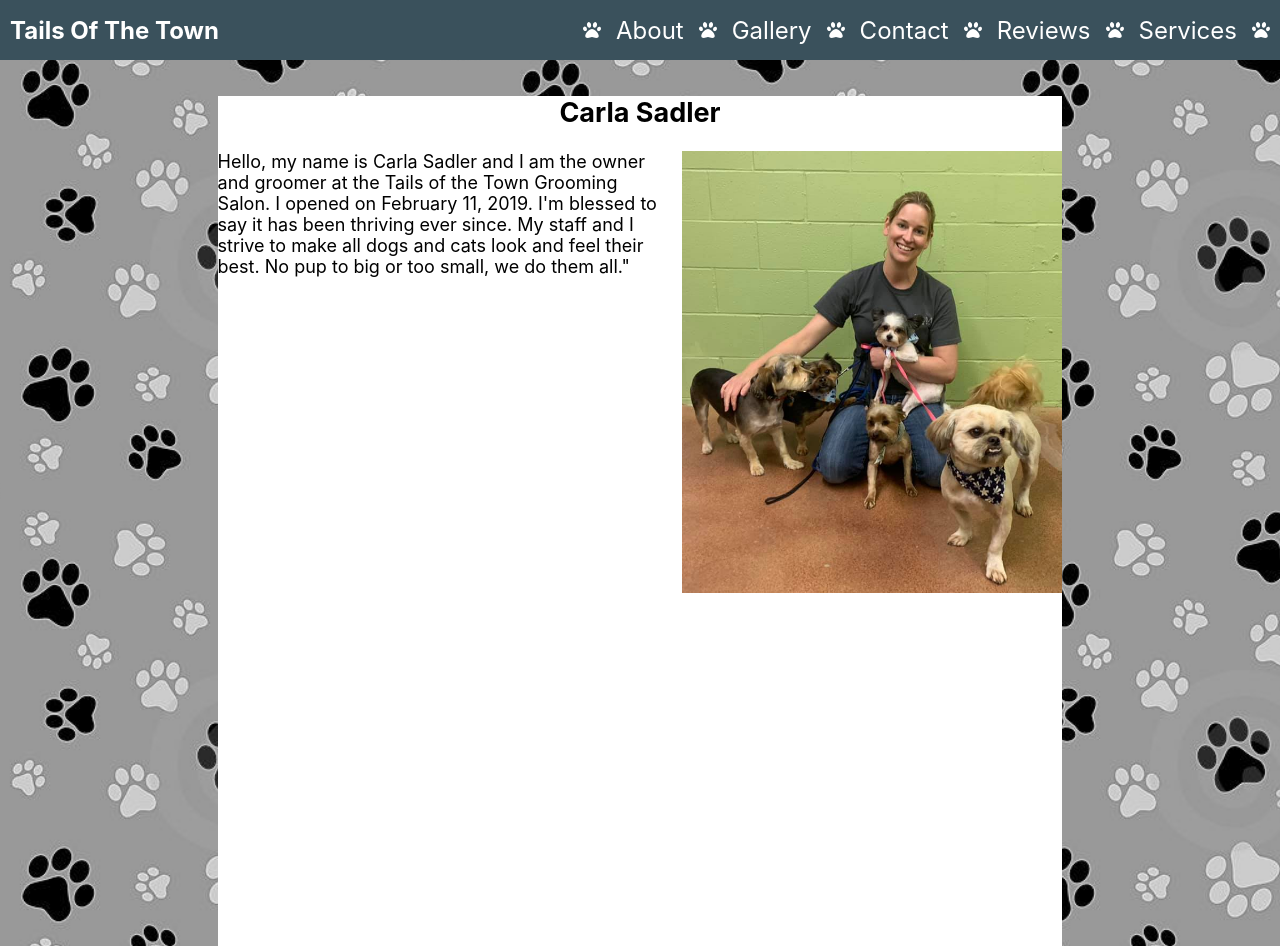
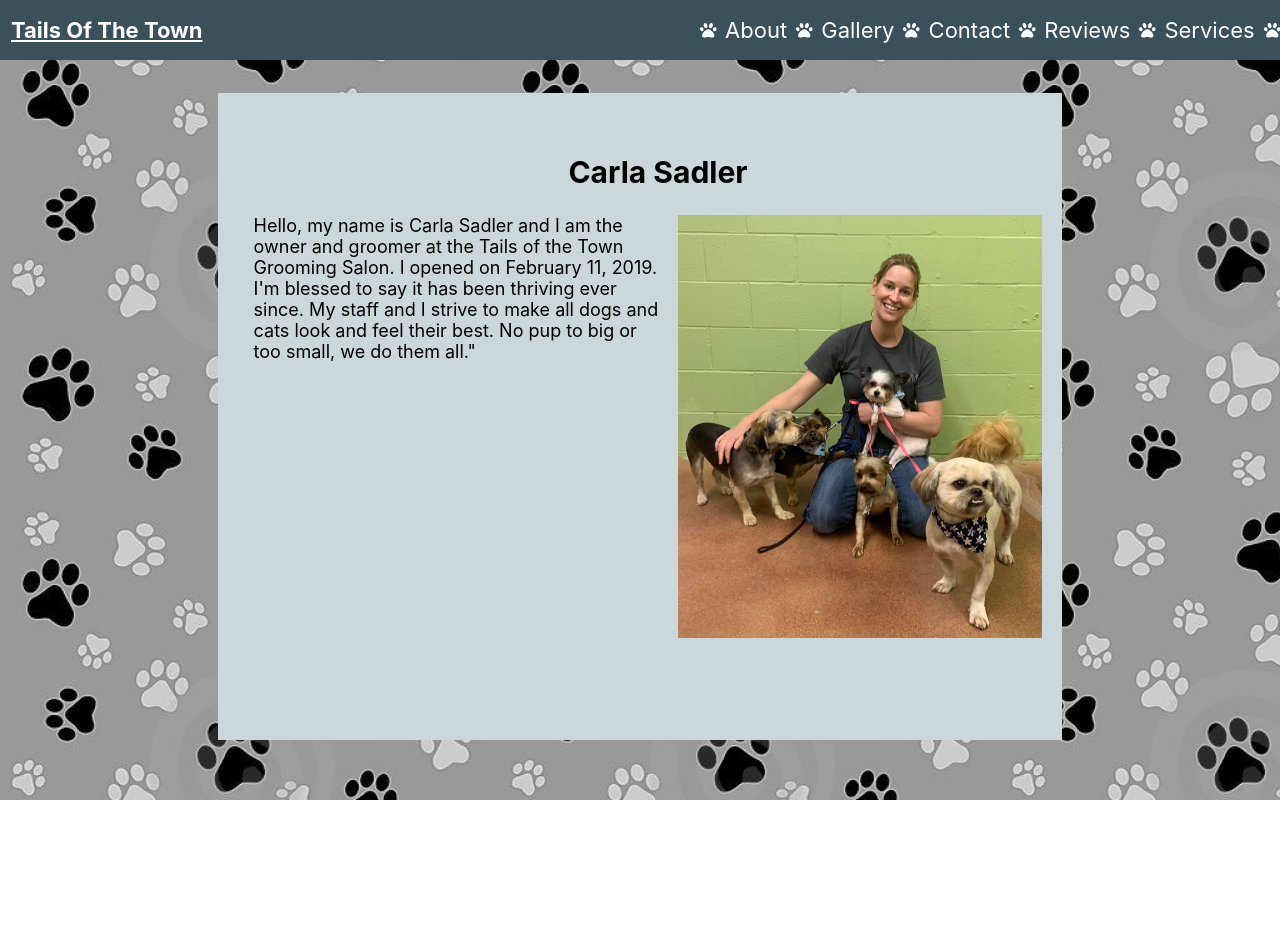
Before and after one commit to Sally-A/tails, a React (Create React App) app: page /about in a window 1280 px wide. After the commit the page ends 800 px from the top, so only its background shows below. Built offline with nearby package versions, Linux system fonts and the light colour scheme.

Commit message:
playing with styling

```diff
--- a/src/App.css
+++ b/src/App.css
@@ -25,7 +25,7 @@ main {
 }
 
 .logo {
-  width: 200px;
+  width: 225px;
   height: 225px;
   float: left;
   clear: right;
@@ -35,16 +35,8 @@ header {
   width: 100%;
   background-color: #7993A0;
   box-shadow: 0px 2px 7px 2px rgba(0,0,0,0.75);
-}
-
-.subMenu {
-  display: flex;
-  flex-direction: column;
-  position: absolute;
-  right: 1px;
-  background-color: #36454d;
-  min-width: 250px;
-  z-index: 1;
+  margin-left: 1em;
+  margin-right: 1em;
 }
 
 .hidden {
@@ -73,29 +65,23 @@ header {
 .nav > h4 {
   position: absolute;
   left: 0;
-  margin: 0;
+  margin: 0 .5em;
 }
 
 nav > a {
-  padding: 0 5px;
+  padding: 0 .4em;
   text-decoration: none;
 }
 
-.subMenu > a, .services > ul > li, .menu, .subMenuMobile > a, nav > svg, .nav > h4 > a {
-  margin: 0 5px;
-  padding: 0 5px;
-  text-decoration: none;
-}
-
-nav > a:link, .subMenu > a:link, .subMenuMobile > a:link, .homepageAbout > div > a:link,  .nav > h4 > a:link {
+nav > a:link, .subMenu > a:link, .homepageAbout > div > a:link,  .nav > h4 > a:link {
   color: white;
 }
 
-nav > a:visited, .subMenu > a:visited, .subMenuMobile > a:visited, .homepageAbout > div > a:visited,  .nav > h4 > a:visited {
+nav > a:visited, .subMenu > a:visited, .homepageAbout > div > a:visited,  .nav > h4 > a:visited {
   color: white;
 }
 
-nav > a:hover, .subMenu > a:hover, .subMenuMobile > a:hover, .homepageAbout > div > a:hover,  .nav > h4 > a:hover {
+nav > a:hover, .subMenu > a:hover, .homepageAbout > div > a:hover,  .nav > h4 > a:hover {
   color: #f5d000;
 }
 
@@ -195,8 +181,7 @@ nav > a:hover, .subMenu > a:hover, .subMenuMobile > a:hover, .homepageAbout > di
 .owner2Pic {
   display: block;
   margin-left: auto;
-  margin-right: auto;
-  padding-right: 10px;
+  margin-right: 2em;
   width: 50%;
   clear: left;
   float: right;
@@ -204,19 +189,29 @@ nav > a:hover, .subMenu > a:hover, .subMenuMobile > a:hover, .homepageAbout > di
 
 
 /*General Styling for About, Services Headers*/
-.about {
-  margin-top: 75px;
-  padding-bottom: 50px;
-  min-height: 100vh;
-  max-height: 100vh;
+
+.pagetitle {
+  margin-top: 1em;
+  text-align: center;
+  font-size: 20px;
 }
 
-.about, .services {
+.about {
+  margin-top: 4em;
+  padding-left: 2em;
+  padding-bottom: 20em;
+  padding-top: 2em;
+  background-color: #cbd7da;
   text-align: left;
 }
 
-.about > h1, .services > h1, .services > h3, .services > h2 {
+.services {
+  text-align: left;
+}
+
+.services > h1, .services > h3, .services > h2 {
   text-align: center;
+  padding-top: 1px;
 }
 
 .ownerPic {
@@ -225,13 +220,14 @@ nav > a:hover, .subMenu > a:hover, .subMenuMobile > a:hover, .homepageAbout > di
   margin-left: auto;
   margin-right: auto;
   padding-left: 10px;
+  padding-right: 20px;
   width: 45%;
 }
 
 .aboutContent {
   /* width: %; */
-  margin-left: auto;
-  margin-right: auto;
+  /* margin-left: auto; */
+  /* margin-right: auto; */
 }
 
 /*Contact Page Styling*/
@@ -244,9 +240,9 @@ nav > a:hover, .subMenu > a:hover, .subMenuMobile > a:hover, .homepageAbout > di
 }
 
 .info > div {
-  width: 50%;
+  /* width: 50%;
   margin-left: auto;
-  margin-right: auto;
+  margin-right: auto; */
 }
 
 .contact > .info > div > p {
@@ -289,13 +285,3 @@ textarea {
   margin-bottom: 25px;
   width: 150px;
 }
-
-
-/* Mobile CSS */
-
-@media only screen and (max-width: 1440px ) {
-
-  .nav {
-    font-size: 24px;
-  }
-}
--- a/src/about/about.js
+++ b/src/about/about.js
@@ -6,11 +6,12 @@ class About extends Component {
     render() {
         return (
             <section className="about">
-        <h1>
-        Carla Sadler
-        </h1>
+                <div className="pagetitle">
+                    <h1>Carla Sadler</h1>
+                </div>
+
                 <div className="aboutContent">
-          <img src={Owner} alt="Owner with Dogs" className="ownerPic"/>
+                    <img src={Owner} alt="Owner with Dogs" className="ownerPic" />
                     <p>
                       Hello, my name is Carla Sadler and I am the owner and groomer
                       at the Tails of the Town Grooming Salon. I opened on February
@@ -18,7 +19,6 @@ class About extends Component {
                       My staff and I strive to make all dogs and cats look and feel
                       their best. No pup to big or too small, we do them all."
                     </p>
-
                 </div>
 
             </section>
--- a/src/contact/contact.js
+++ b/src/contact/contact.js
@@ -60,13 +60,13 @@ class Contact extends Component {
         const {cust_email, cust_name, cust_phone, message} = this.state;
         return (
             <section className="contact">
+                <div className="pagetitle">
+                    <h1>Contact Us</h1>
+                </div>
 
                 <div className="info">
-                    <div>
-                        <h1>Contact Us</h1>
-                        <p>Phone: (330) 831-9545</p>
-                        <p>Email: TailsOfTheTownLisbon@gmail.com</p>
-                    </div>
+                    <p>Phone: (330) 831-9545</p>
+                    <p>Email: TailsOfTheTownLisbon@gmail.com</p>
                 </div>
 
                 <form className="contactForm">
--- a/src/gallery/gallery.js
+++ b/src/gallery/gallery.js
@@ -7,6 +7,10 @@ class Gallery extends Component {
     render() {
         return (
             <section className="dogGallery">
+                <div className="pagetitle">
+                    <h1>Tail Gallery</h1>
+                </div>
+
                 <div className="gallery">
                     {ImageData.map((img, index) => {
                         return (
--- a/src/index.css
+++ b/src/index.css
@@ -8,7 +8,6 @@ body {
   -moz-osx-font-smoothing: grayscale;
   box-sizing: border-box;
   height: 100%;
-  /* width: calc(100vw - 34px); */
   width: 100%;
   background-color: white;
   color: white;
@@ -16,6 +15,7 @@ body {
   background-image: url('../src/assests/images/paw_print.png');
   background-repeat: repeat;
   background-size: 500px 500px;
+
   /*background-size: cover;*/
   /* background-size: 275px 500px; */
 }
--- a/src/reviews/reviews.css
+++ b/src/reviews/reviews.css
@@ -7,49 +7,33 @@
     text-align: left;
 }
 
-.wrapper {
-    width: 75%;
-    height: 100%;
-    margin-left: auto;
-    margin-right: auto;
-    padding-top: 60px;
+.reviewSection {
+    margin-top: 4em;
+    padding-left: 2em;
+    padding-bottom: 2.5em;
+    padding-top: 2em;
+    background-color: #cbd7da;
+    text-align: left;
 }
 
-.reviewSection {
-    width: 100%;
-    text-align: left;
-    font-size: 16px;
-}
-
-.reviewSection > .wrapper > h1, .homepageReviews > .wrapper > h1 {
+.homepageReviews > .wrapper > h1 {
     text-align: center;
 }
 
-.reviewSection > .wrapper > h1 {
-    background-color: white;
-    font-size: 36px;
-}
-
 .cl_review {
+    font-size: 16px;
     padding: 5px;
-    background-color: white;
 }
 
 .border-line {
     display:block;
     border:none;
-    color:white;
+    /* color:white; */
     height:1px;
-    background:black;
+    /* background:black; */
     background: -webkit-gradient(radial, 50% 50%, 0, 50% 50%, 350, from(#000), to(#fff));
 }
 
 .fadeIn {
     transition: ease-in-out 5s;
 }
-
-@media only screen and (max-width: 450px) {
-    .wrapper {
-        width: 80%;
-    }
-}
--- a/src/reviews/reviews.js
+++ b/src/reviews/reviews.js
@@ -6,8 +6,11 @@ class Reviews extends Component {
     render() {
         return (
             <section className="reviewSection">
+                <div className="pagetitle">
+                    <h1>Tales On Tails</h1>
+                </div>
+
                 <div className="wrapper">
-                    <h1>Tales On Tails</h1>
                     {ReviewBank.map((review, idx) => {
                         return (
                             <div key={idx} className="cl_review">
```
Lines whose indentation alone changed are shown as unchanged.
